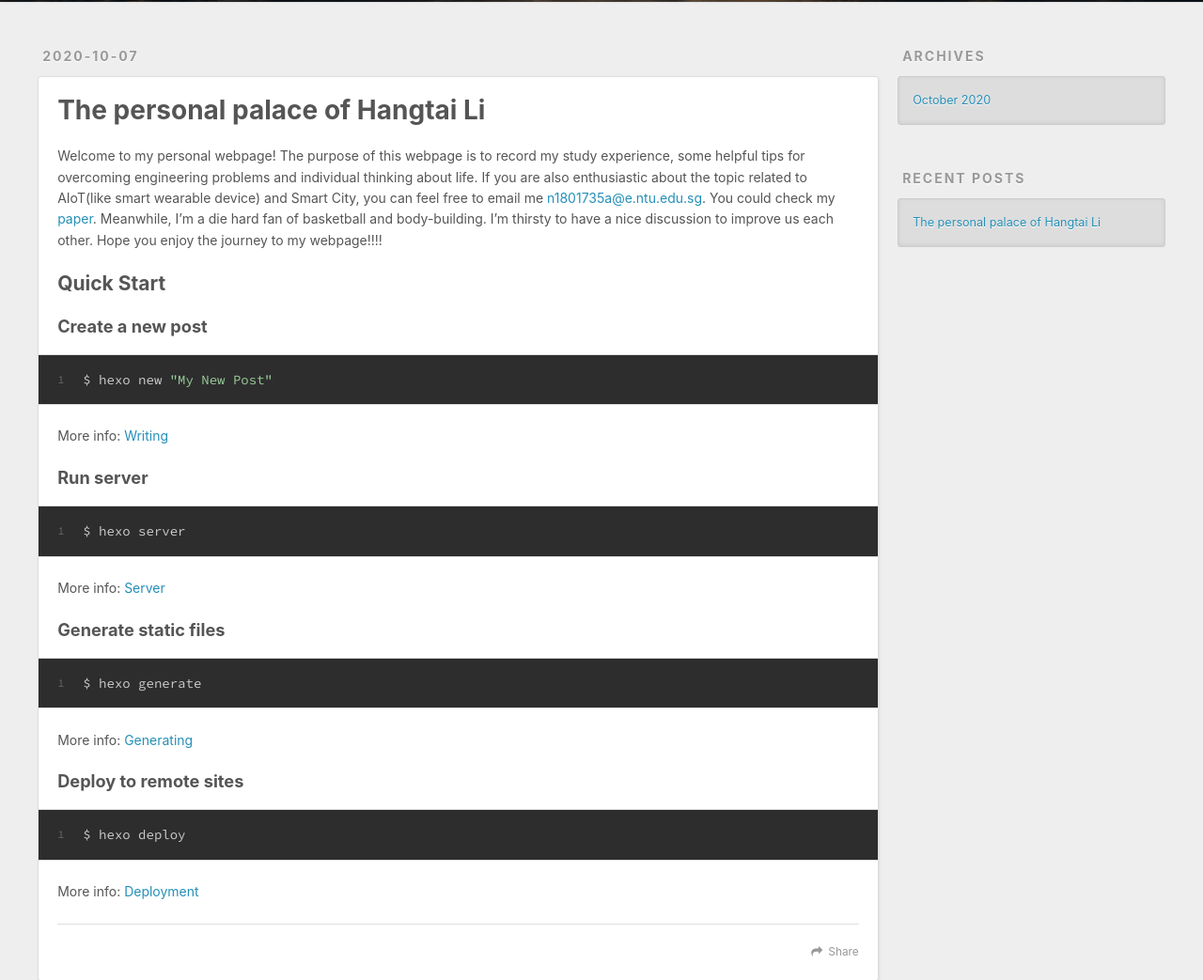
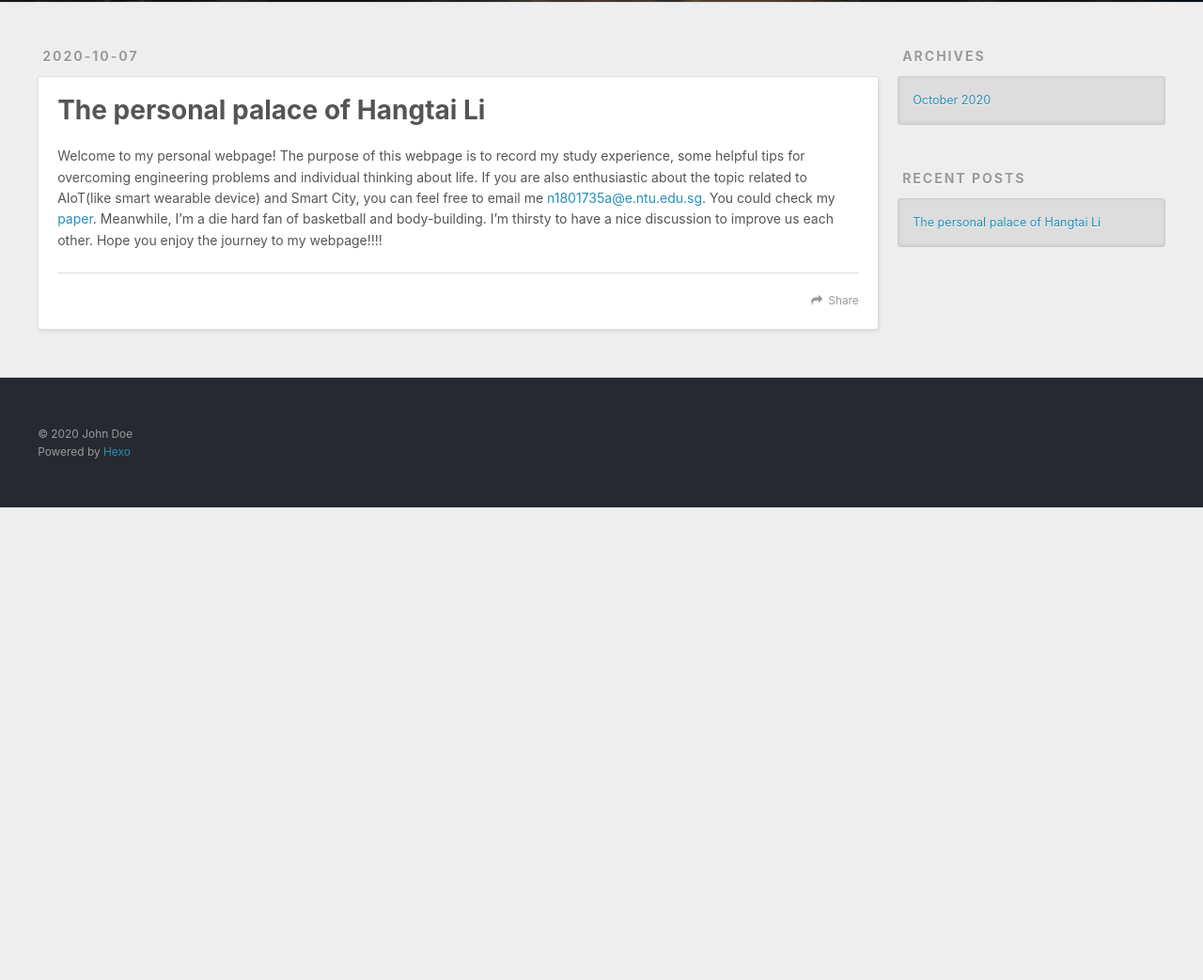
Before and after one commit to lihangtai/lihangtai.github.io, a plain HTML site: page 2020/10/07/hello-world/index.html in a window 1280 px wide. Shown: the part 298-1341 px from the top of the page at 94% size. After the commit the page ends 838 px from the top, so only its background shows below. Drawn offline with nearby package versions, Linux system fonts and the light colour scheme.

Commit message:
Site updated: 2020-10-08 17:41:59

```diff
--- a/2020/10/07/hello-world/index.html
+++ b/2020/10/07/hello-world/index.html
@@ -15,7 +15,7 @@
 <meta property="og:description" content="Welcome to my personal webpage! The purpose of this webpage is to record my study experience, some helpful tips for overcoming engineering problems and individual thinking about life. If you are also">
 <meta property="og:locale" content="en_US">
 <meta property="article:published_time" content="2020-10-07T13:38:26.238Z">
-<meta property="article:modified_time" content="2020-10-07T14:28:49.017Z">
+<meta property="article:modified_time" content="2020-10-08T09:41:23.297Z">
 <meta property="article:author" content="John Doe">
 <meta name="twitter:card" content="summary">
 
@@ -88,19 +88,7 @@
 
     <div class="article-entry" itemprop="articleBody">
 
-        <p>Welcome to my personal webpage! The purpose of this webpage is to record my study experience, some helpful tips for overcoming engineering problems and individual thinking about life. If you are also enthusiastic about the topic related to AIoT(like smart wearable device) and Smart City, you can feel free to email me <a href="mailto:&#x6e;&#49;&#x38;&#x30;&#49;&#55;&#x33;&#53;&#97;&#x40;&#x65;&#46;&#110;&#x74;&#117;&#46;&#101;&#x64;&#x75;&#46;&#115;&#103;">&#x6e;&#49;&#x38;&#x30;&#49;&#55;&#x33;&#53;&#97;&#x40;&#x65;&#46;&#110;&#x74;&#117;&#46;&#101;&#x64;&#x75;&#46;&#115;&#103;</a>. You could check my <a target="_blank" rel="noopener" href="https://ieeexplore.ieee.org/abstract/document/9060944">paper</a>. Meanwhile, I’m a die hard fan of basketball and body-building. I’m thirsty to have a nice discussion to improve us each other. Hope you enjoy the journey to my webpage!!!!</p>
-<h2 id="Quick-Start"><a href="#Quick-Start" class="headerlink" title="Quick Start"></a>Quick Start</h2><h3 id="Create-a-new-post"><a href="#Create-a-new-post" class="headerlink" title="Create a new post"></a>Create a new post</h3><figure class="highlight bash"><table><tr><td class="gutter"><pre><span class="line">1</span><br></pre></td><td class="code"><pre><span class="line">$ hexo new <span class="string">&quot;My New Post&quot;</span></span><br></pre></td></tr></table></figure>
-
-<p>More info: <a target="_blank" rel="noopener" href="https://hexo.io/docs/writing.html">Writing</a></p>
-<h3 id="Run-server"><a href="#Run-server" class="headerlink" title="Run server"></a>Run server</h3><figure class="highlight bash"><table><tr><td class="gutter"><pre><span class="line">1</span><br></pre></td><td class="code"><pre><span class="line">$ hexo server</span><br></pre></td></tr></table></figure>
-
-<p>More info: <a target="_blank" rel="noopener" href="https://hexo.io/docs/server.html">Server</a></p>
-<h3 id="Generate-static-files"><a href="#Generate-static-files" class="headerlink" title="Generate static files"></a>Generate static files</h3><figure class="highlight bash"><table><tr><td class="gutter"><pre><span class="line">1</span><br></pre></td><td class="code"><pre><span class="line">$ hexo generate</span><br></pre></td></tr></table></figure>
-
-<p>More info: <a target="_blank" rel="noopener" href="https://hexo.io/docs/generating.html">Generating</a></p>
-<h3 id="Deploy-to-remote-sites"><a href="#Deploy-to-remote-sites" class="headerlink" title="Deploy to remote sites"></a>Deploy to remote sites</h3><figure class="highlight bash"><table><tr><td class="gutter"><pre><span class="line">1</span><br></pre></td><td class="code"><pre><span class="line">$ hexo deploy</span><br></pre></td></tr></table></figure>
-
-<p>More info: <a target="_blank" rel="noopener" href="https://hexo.io/docs/one-command-deployment.html">Deployment</a></p>
+        <p>Welcome to my personal webpage! The purpose of this webpage is to record my study experience, some helpful tips for overcoming engineering problems and individual thinking about life. If you are also enthusiastic about the topic related to AIoT(like smart wearable device) and Smart City, you can feel free to email me <a href="mailto:&#110;&#49;&#x38;&#48;&#49;&#x37;&#51;&#x35;&#97;&#x40;&#x65;&#x2e;&#110;&#x74;&#x75;&#x2e;&#x65;&#x64;&#117;&#x2e;&#x73;&#103;">&#110;&#49;&#x38;&#48;&#49;&#x37;&#51;&#x35;&#97;&#x40;&#x65;&#x2e;&#110;&#x74;&#x75;&#x2e;&#x65;&#x64;&#117;&#x2e;&#x73;&#103;</a>. You could check my <a target="_blank" rel="noopener" href="https://ieeexplore.ieee.org/abstract/document/9060944">paper</a>. Meanwhile, I’m a die hard fan of basketball and body-building. I’m thirsty to have a nice discussion to improve us each other. Hope you enjoy the journey to my webpage!!!!</p>
 
 
     </div>
```
Also changed, not shown: index.html (+1 -13 lines).
